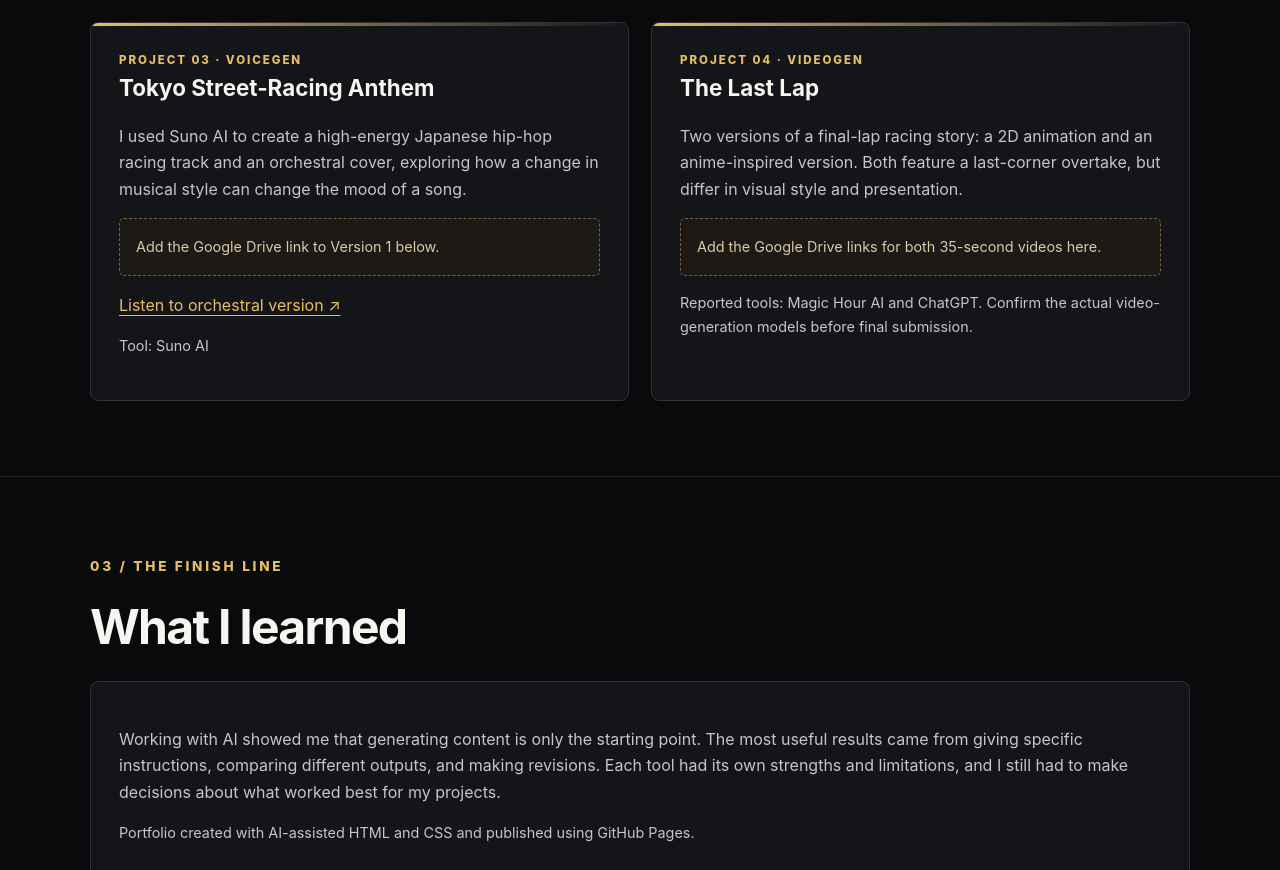
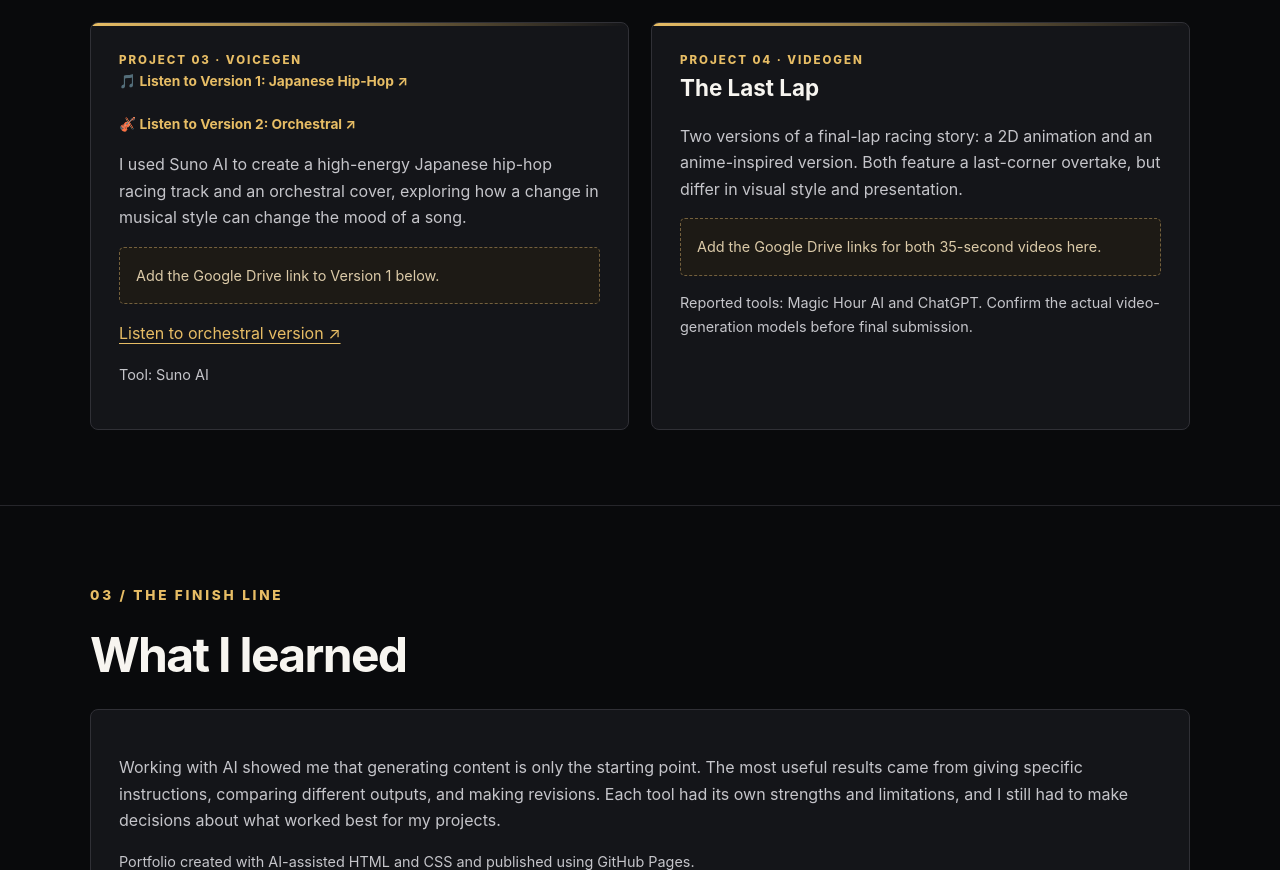
Before and after one commit to jacobmasterson2008-art/Hum220-AI-Portfolio, a plain HTML site: page index.html in a window 1280 px wide. Shown: the part 3241-4111 px from the top of the page. Drawn offline with Linux system fonts and the light colour scheme.

Commit message:
Update index.html

```diff
--- a/index.html
+++ b/index.html
@@ -38,7 +38,7 @@
   </div>
 </div>
 <p class="note">Tools: ChatGPT · Canva AI · Ideogram</p></article>
-    <article class="project"><div class="tag">Project 03 · VoiceGen</div><h3>Tokyo Street-Racing Anthem</h3><p>I used Suno AI to create a high-energy Japanese hip-hop racing track and an orchestral cover, exploring how a change in musical style can change the mood of a song.</p><div class="placeholder">Add the Google Drive link to Version 1 below.</div><p><a href="https://suno.com/s/QvLke4MTlWQ9z7sj" target="_blank" rel="noopener noreferrer">Listen to orchestral version ↗</a></p><p class="note">Tool: Suno AI</p></article>
+    <article class="project"><div class="tag">Project 03 · VoiceGen</div><h3> <div class="links">   <a href="https://drive.google.com/file/d/1eqQRNtVD3bO-bOCCEnozmtFoZmdQQDCJ/view?usp=drive_link" target="_blank" rel="noopener noreferrer">🎵 Listen to Version 1: Japanese Hip-Hop ↗</a>   <a href="https://suno.com/song/0973e96b-db1e-4c26-9387-5c3f86996001?sh=QvLke4MTlWQ9z7sj" target="_blank" rel="noopener noreferrer">🎻 Listen to Version 2: Orchestral ↗</a> </div></h3><p>I used Suno AI to create a high-energy Japanese hip-hop racing track and an orchestral cover, exploring how a change in musical style can change the mood of a song.</p><div class="placeholder">Add the Google Drive link to Version 1 below.</div><p><a href="https://suno.com/s/QvLke4MTlWQ9z7sj" target="_blank" rel="noopener noreferrer">Listen to orchestral version ↗</a></p><p class="note">Tool: Suno AI</p></article>
     <article class="project"><div class="tag">Project 04 · VideoGen</div><h3>The Last Lap</h3><p>Two versions of a final-lap racing story: a 2D animation and an anime-inspired version. Both feature a last-corner overtake, but differ in visual style and presentation.</p><div class="placeholder">Add the Google Drive links for both 35-second videos here.</div><p class="note">Reported tools: Magic Hour AI and ChatGPT. Confirm the actual video-generation models before final submission.</p></article>
   </div></div></section>
   <section id="reflection"><div class="wrap"><span class="section-number">03 / THE FINISH LINE</span><h2>What I learned</h2><div class="about-card"><p>Working with AI showed me that generating content is only the starting point. The most useful results came from giving specific instructions, comparing different outputs, and making revisions. Each tool had its own strengths and limitations, and I still had to make decisions about what worked best for my projects.</p><p class="note">Portfolio created with AI-assisted HTML and CSS and published using GitHub Pages.</p></div></div></section>
```
